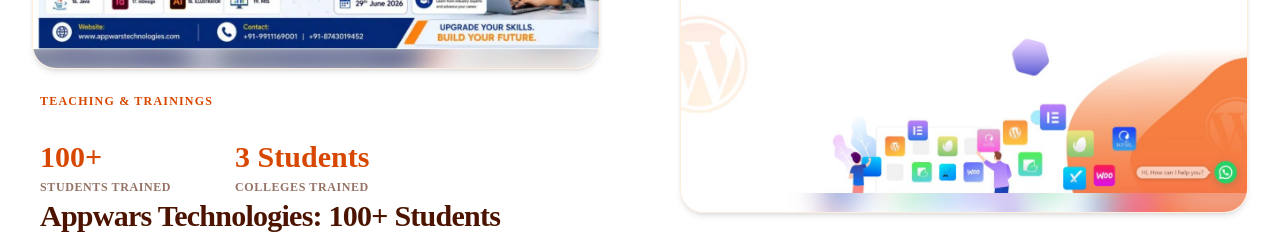
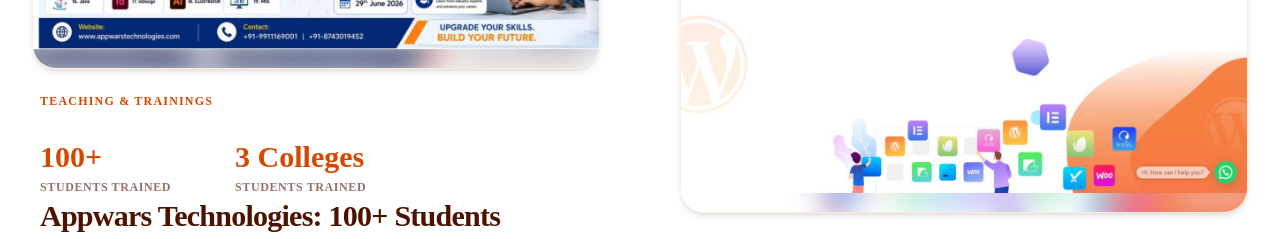
Before and after one commit to PradhumnMishra/portfolio, a Next.js app: page / in a window 1280 px wide. Shown: the part 3420-3659 px from the top of the page. Built offline with nearby package versions, Linux system fonts and the light colour scheme.

Commit message:
students

```diff
--- a/src/data/index.ts
+++ b/src/data/index.ts
@@ -302,7 +302,7 @@
     description: "Trained 100+ students in digital marketing, covering SEO, SMO, and PPC campaign management.",
     stats: [
       { value: "100+", label: "Students Trained" },
-      { value: "3 Students", label: "Colleges Trained" }
+      { value: "3 Colleges", label: "Students Trained" }
     ]
   },
   {
```
